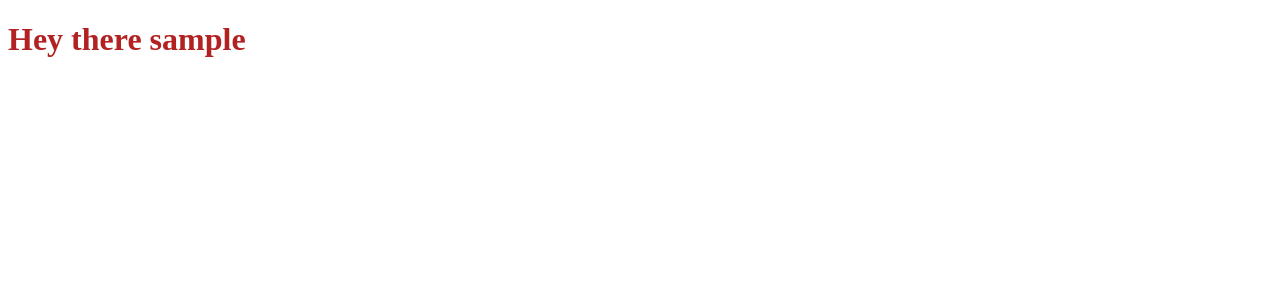
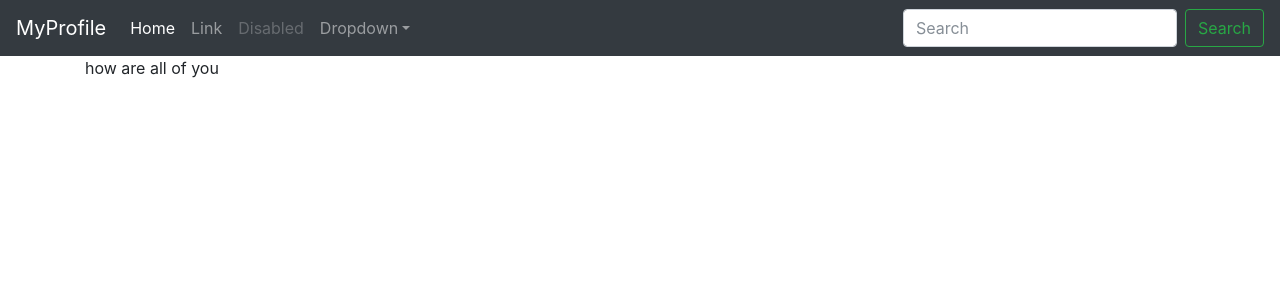
Before and after one commit to BenPartridge/PersonalWebSite, a Flask app: a page that uses templates/profile.html in a window 1280 px wide. Shown: the top 300 px of the page. Run offline with Flask 2, Linux system fonts and the light colour scheme; some libraries are stand-ins or nearby versions.

Commit message:
Beginning of the skeleton of the site

```diff
--- a/main.py
+++ b/main.py
@@ -1,4 +1,4 @@
-from flask import Flask, request, render_template
+from flask import Flask, render_template
 
 app = Flask(__name__)
 
--- /dev/null
+++ b/templates/includes/_navbar.html
@@ -0,0 +1,32 @@
+<nav class="navbar navbar-expand-md navbar-dark bg-dark">
+      <a class="navbar-brand" href="#">MyProfile</a>
+      <button class="navbar-toggler" type="button" data-toggle="collapse" data-target="#navbarsExampleDefault" aria-controls="navbarsExampleDefault" aria-expanded="false" aria-label="Toggle navigation">
+        <span class="navbar-toggler-icon"></span>
+      </button>
+
+      <div class="collapse navbar-collapse" id="navbarsExampleDefault">
+        <ul class="navbar-nav mr-auto">
+          <li class="nav-item active">
+            <a class="nav-link" href="">Home <span class="sr-only">(current)</span></a>
+          </li>
+          <li class="nav-item">
+            <a class="nav-link" href="">Link</a>
+          </li>
+          <li class="nav-item">
+            <a class="nav-link disabled" href="">Disabled</a>
+          </li>
+          <li class="nav-item dropdown">
+            <a class="nav-link dropdown-toggle" href="" id="dropdown01" data-toggle="dropdown" aria-haspopup="true" aria-expanded="false">Dropdown</a>
+            <div class="dropdown-menu" aria-labelledby="dropdown01">
+              <a class="dropdown-item" href="">Action</a>
+              <a class="dropdown-item" href="">Another action</a>
+              <a class="dropdown-item" href="">Something else here</a>
+            </div>
+          </li>
+        </ul>
+        <form class="form-inline my-2 my-lg-0">
+          <input class="form-control mr-sm-2" type="text" placeholder="Search" aria-label="Search">
+          <button class="btn btn-outline-success my-2 my-sm-0" type="submit">Search</button>
+        </form>
+      </div>
+    </nav>
--- /dev/null
+++ b/templates/layout.html
@@ -0,0 +1,14 @@
+<!DOCTYPE html>
+<html lang="en">
+<head>
+    <meta charset="UTF-8">
+    <title>MyProfile</title>
+    <link rel="stylesheet" href="https://maxcdn.bootstrapcdn.com/bootstrap/4.0.0-beta.2/css/bootstrap.min.css">
+</head>
+<body>
+    {% include 'includes/_navbar.html' %}
+    {% block body %}{% endblock %}
+
+    <script src="https://maxcdn.bootstrapcdn.com/bootstrap/4.0.0-beta.2/js/bootstrap.min.js"></script>
+</body>
+</html>
--- a/templates/profile.html
+++ b/templates/profile.html
@@ -1,4 +1,7 @@
-<!doctype html>
-<title>Welcome to MyProfile</title>
-<link rel="stylesheet" type="text/css" href="{{ url_for('static', filename='style.css') }}">
-<h1>Hey there {{ name }}</h1>
+{% extends 'layout.html' %}
+
+{% block body %}
+<div class="container">
+    how are all of you
+</div>
+{% endblock %}
```
